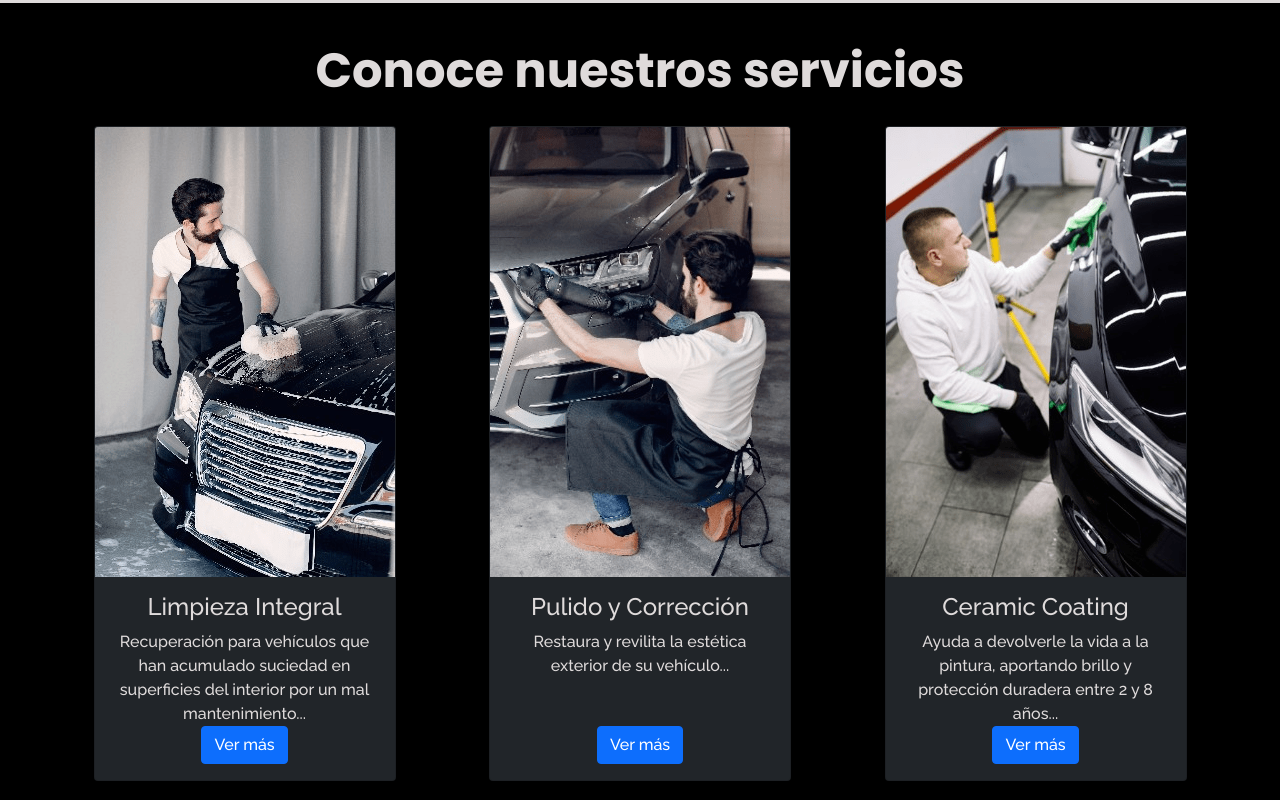
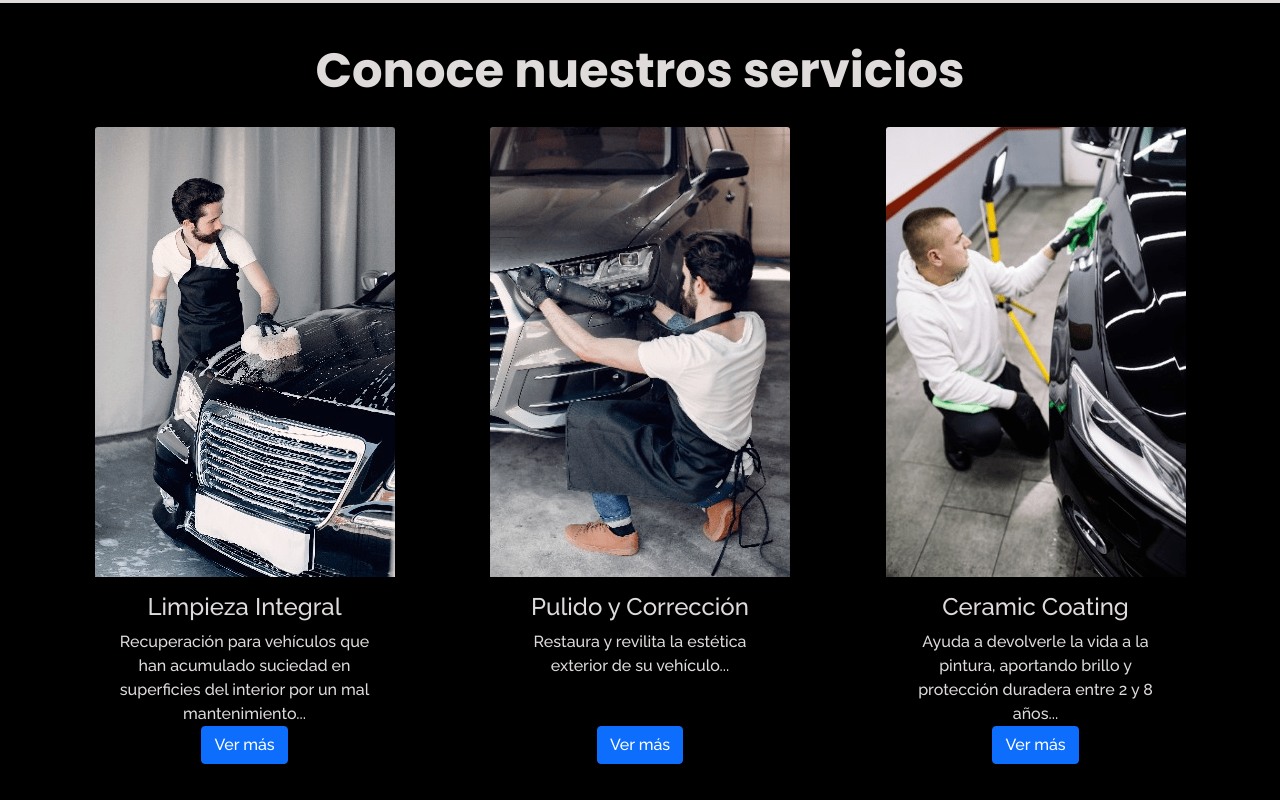
Before and after one commit to michellenavarretej/mata-automotriz, a website: page index.html in a window 1280 px wide. Shown: the part 1440-2240 px from the top of the page. Drawn offline with nearby package versions, Linux system fonts and the light colour scheme; a web font is replaced by a local one.

Commit message:
cambio de bg en cards

```diff
--- a/index.html
+++ b/index.html
@@ -127,7 +127,7 @@
         <div class="servicios-content">
 
             <!-- Limpieza Integral -->
-            <div class="card-servicios card text-center bg-dark" style="width: 18.875rem;">
+            <div class="card-servicios card text-center" style="width: 18.875rem; background-color: #000;">
                 <img src="images/1-servicios-limpieza-integral.png" class="card-img-top" alt="Hombre limpiando con esponja un auto">
                 <div class="card-body">
                     <h4 class="card-title">Limpieza Integral</h4>
@@ -139,7 +139,7 @@
             </div>
 
             <!-- Pulido y Corrección -->
-            <div class="card-servicios card text-center bg-dark" style="width: 18.875rem;">
+            <div class="card-servicios card text-center" style="width: 18.875rem; background-color: #000;">
                 <img src="images/2-servicios-pulido-y-correccion.png" class="card-img-top" alt="Hombre encerando focos de un auto">
                 <div class="card-body">
                     <h4 class="card-title">Pulido y Corrección</h4>
@@ -151,7 +151,7 @@
             </div>
 
             <!-- Ceramic Coating -->
-            <div class="card-servicios card text-center bg-dark" style="width: 18.875rem;">
+            <div class="card-servicios card text-center" style="width: 18.875rem; background-color: #000;">
                 <img src="images/3-servicios-ceramic-coating.png" class="card-img-top" alt="Hombre pasando paño sobre un auto para finalizar trabajo de sellado">
                 <div class="card-body">
                     <h4 class="card-title">Ceramic Coating</h4>
```
